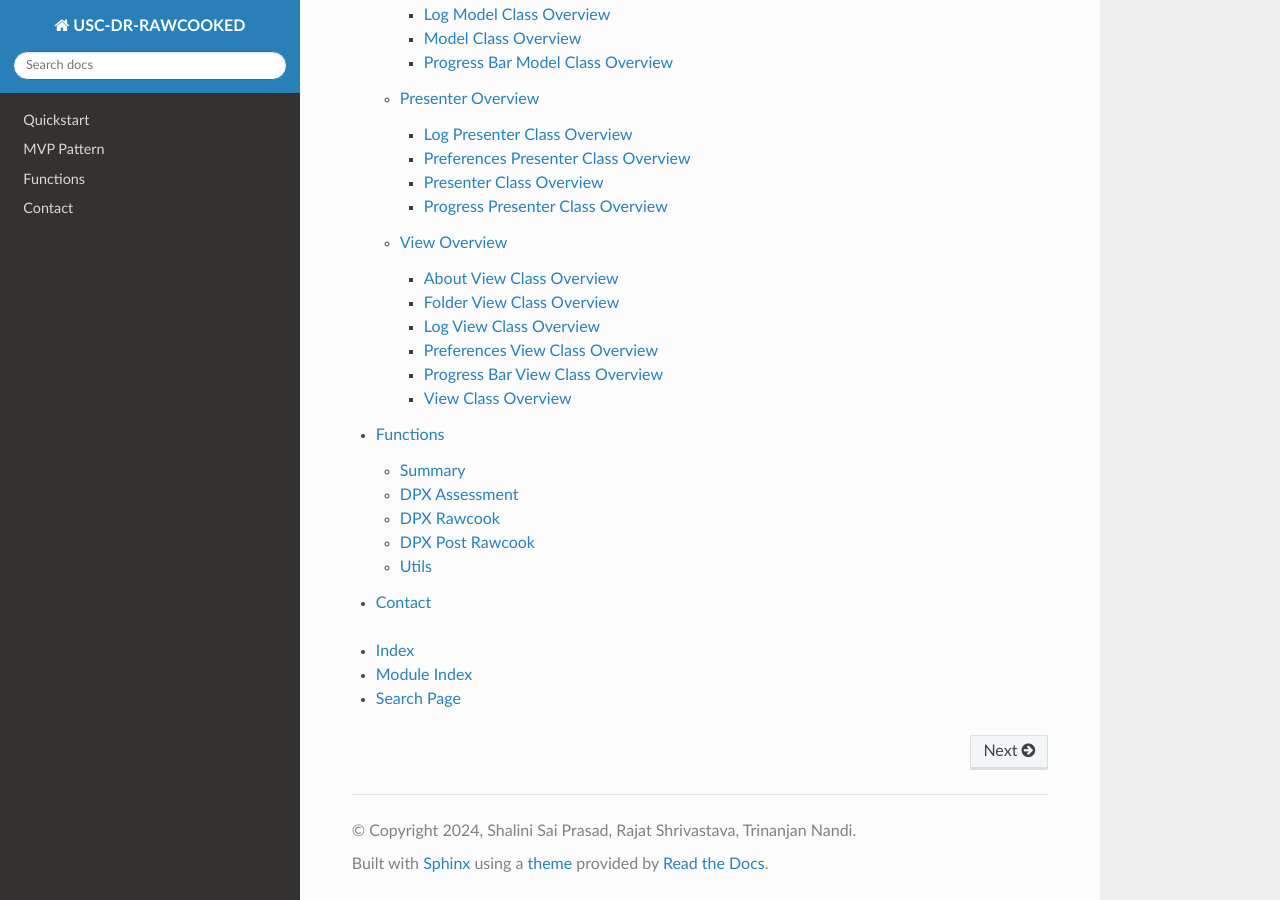
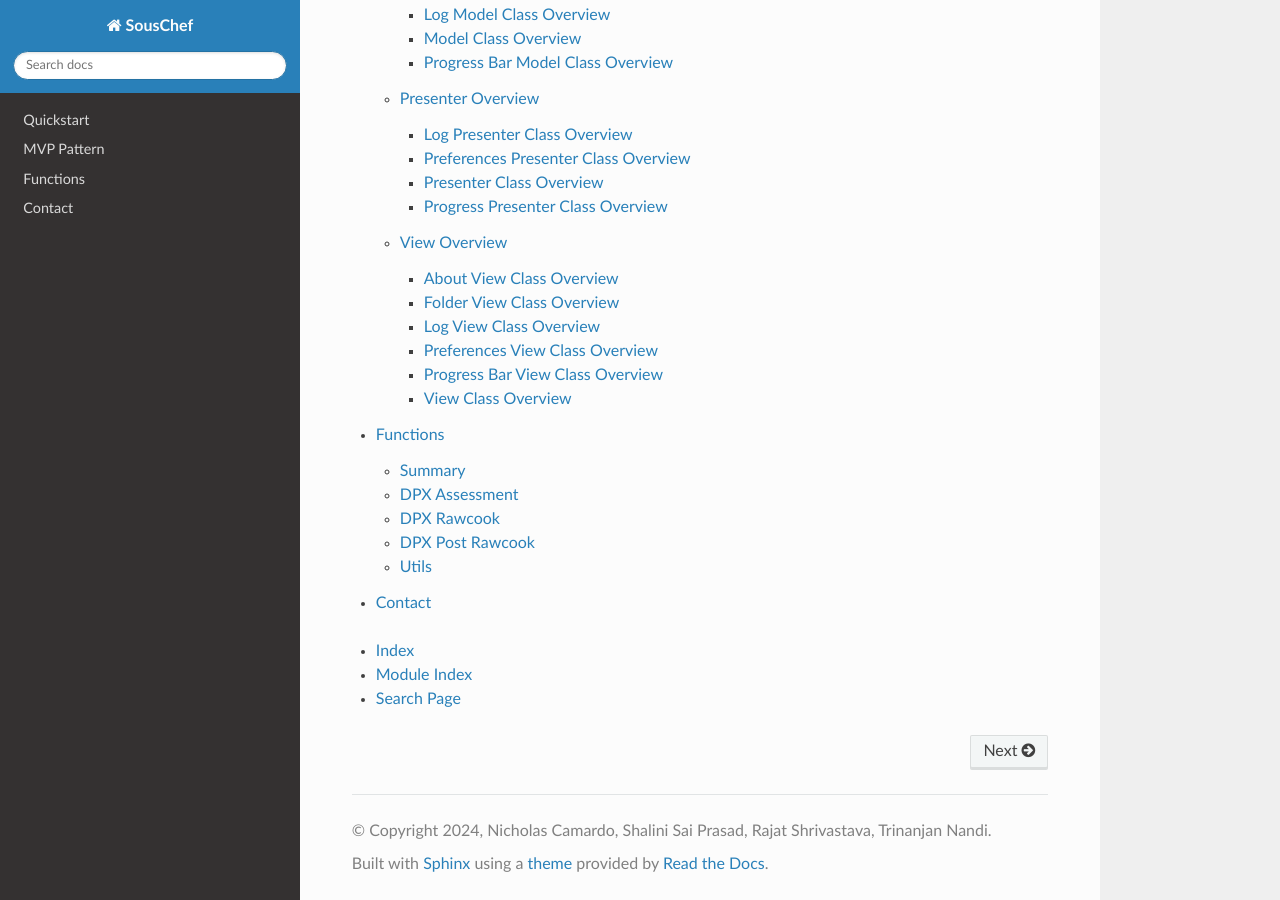
Before and after one commit to uscdr-mediapres/sous-chef, a Sphinx documentation site: the page built from docs/source/index.rst, in a window 1280 px wide and 900 px high, scrolled down 1250 px. Built offline with Sphinx 7.4.7 and the Read the Docs theme 3.1.0, drawn with Linux system fonts in a browser that asks for light colours.

Commit message:
Update conf.py
update project name and authors

```diff
--- a/docs/source/conf.py
+++ b/docs/source/conf.py
@@ -18,10 +18,10 @@ sys.path.insert(0, scripts_directory)
 # sys.path.insert(0, gui_model_directory)
 # sys.path.insert(0, gui_view_directory)
 
-project = "USC-DR-RAWCOOKED"
-copyright = "2024, Shalini Sai Prasad, Rajat Shrivastava, Trinanjan Nandi"
-author = "Shalini Sai Prasad, Rajat Shrivastava, Trinanjan Nandi"
-release = "0.1"
+project = "SousChef"
+copyright = "2024, Nicholas Camardo, Shalini Sai Prasad, Rajat Shrivastava, Trinanjan Nandi"
+author = "Nicholas Camardo, Shalini Sai Prasad, Rajat Shrivastava, Trinanjan Nandi"
+release = "0.2"
 
 # -- General configuration ---------------------------------------------------
 # https://www.sphinx-doc.org/en/master/usage/configuration.html#general-configuration
```
